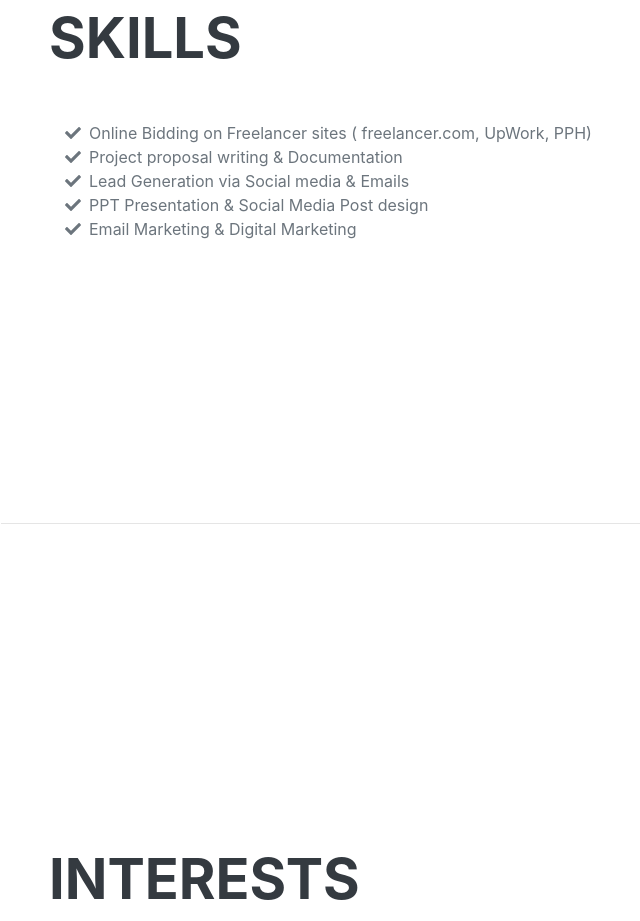
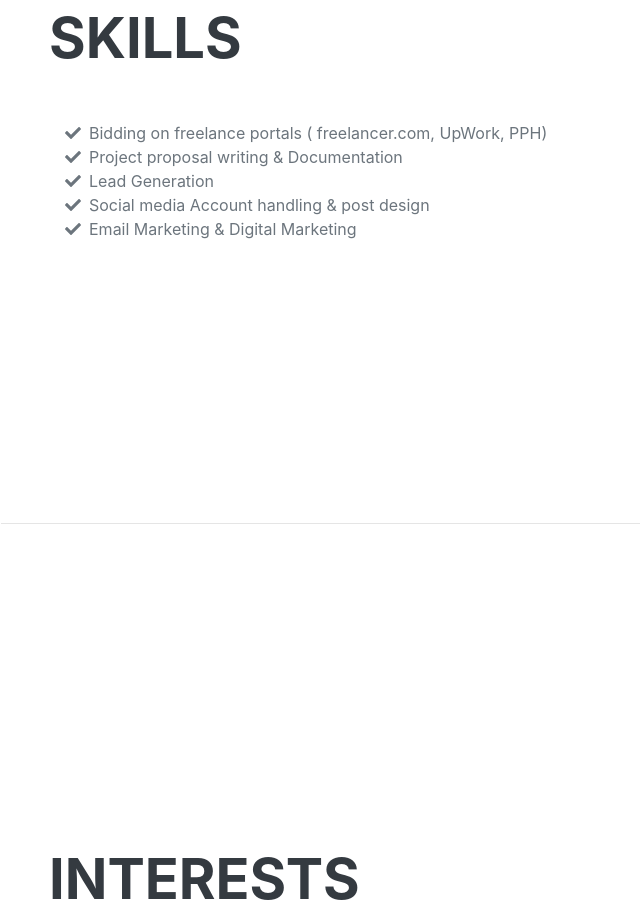
Before and after one commit to girrajsingh/girrajsinghnarwariya.github.io, a plain HTML site: page index.html in a window 1280 px wide. Shown: the part 2680-3601 px from the top of the page, without its empty margins (271-911 px from the left). Drawn offline with nearby package versions, Linux system fonts and the light colour scheme; a web font is replaced by a local one.

Commit message:
Update index.html

```diff
--- a/index.html
+++ b/index.html
@@ -123,23 +123,21 @@ Application
                     <ul class="fa-ul mb-0">
                         <li>
                             <span class="fa-li"><i class="fas fa-check"></i></span>
-                            Online Bidding on Freelancer sites
+                            Bidding on freelance portals
 ( freelancer.com, UpWork, PPH)
                         </li>
                         <li>
                             <span class="fa-li"><i class="fas fa-check"></i></span>
-                            Project proposal writing &
-Documentation
+                            Project proposal writing & Documentation
                         </li>
                         <li>
                             <span class="fa-li"><i class="fas fa-check"></i></span>
-                            Lead Generation via Social media &
-Emails
+                            Lead Generation
                         </li>
                         <li>
                             <span class="fa-li"><i class="fas fa-check"></i></span>
-                            PPT Presentation & Social Media
-Post design
+                            Social media Account handling & post design
+
                         </li>
 <li>
                             <span class="fa-li"><i class="fas fa-check"></i></span>
```
